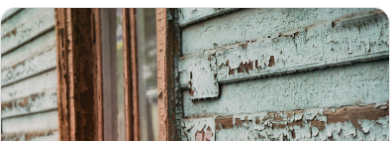
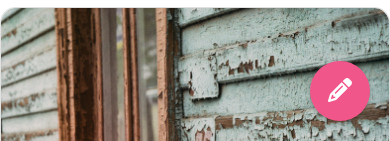
Before and after one commit to abirbhattacharya82/Banao, a React (Create React App) app: page / in a window 390 px wide. Shown: the part 703-844 px from the top of the page. Built offline with nearby package versions, Linux system fonts and the light colour scheme.

Commit message:
Edit Button

```diff
--- a/src/App.js
+++ b/src/App.js
@@ -4,7 +4,7 @@ import Banner from './components/Banner/Banner';
 import Navbar from './components/Navbar/Navbar';
 import Articles from './components/Articles/Articles';
 import MobileNav from './components/MobileNav/MobileNav';
-
+import Write from './components/Write/Write';
 function App() {
   return (
     <div className="App">
@@ -13,6 +13,7 @@ function App() {
       <Navbar />
       <MobileNav />
       <Articles />
+      <Write />
     </div>
   );
 }
--- /dev/null
+++ b/src/components/Write/Write.css
@@ -0,0 +1,25 @@
+.Write {
+    position: fixed;
+    bottom: 20px;
+    right: 20px;
+    display: none;
+}
+
+.Write button {
+    width: 60px;
+    height: 60px;
+    border-radius: 50%;
+    background-color: #F0568A;
+    color: #fff;
+    border: none;
+    box-shadow: 0px 2px 5px rgba(0, 0, 0, 0.25);
+    font-size: 150%;
+}
+
+@media(max-width:1000px)
+{
+    .Write
+    {
+        display: block;
+    }
+}
--- /dev/null
+++ b/src/components/Write/Write.jsx
@@ -0,0 +1,15 @@
+import React from "react";
+import './Write.css';
+import { FontAwesomeIcon } from "@fortawesome/react-fontawesome";
+import { faPencilAlt } from "@fortawesome/free-solid-svg-icons";
+
+function Write() {
+    return (
+        <div className="Write">
+            <button>
+                <FontAwesomeIcon icon={faPencilAlt} />
+            </button>
+        </div>
+    )
+};
+export default Write;
```
